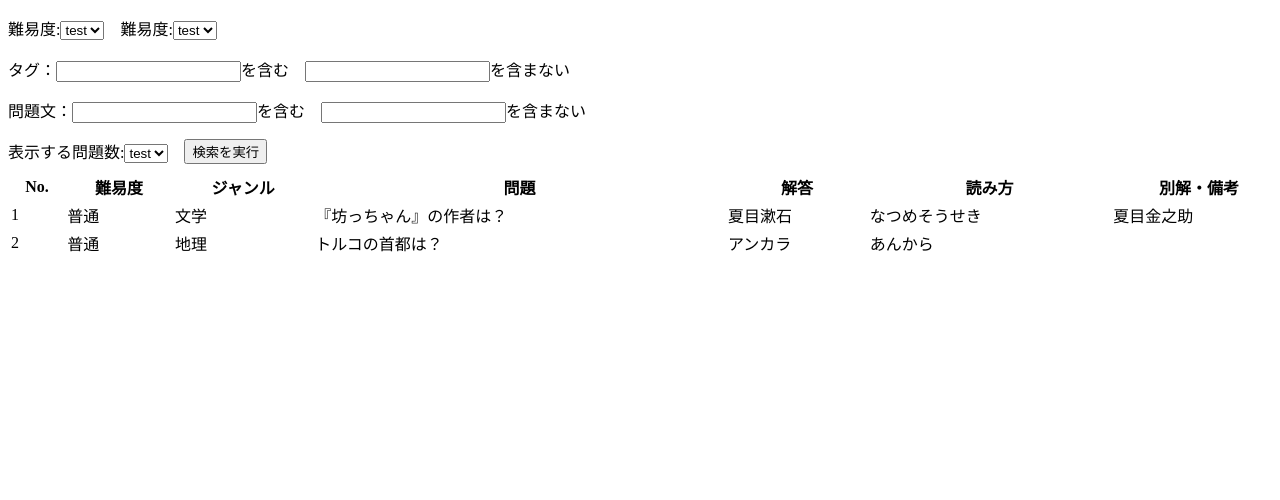
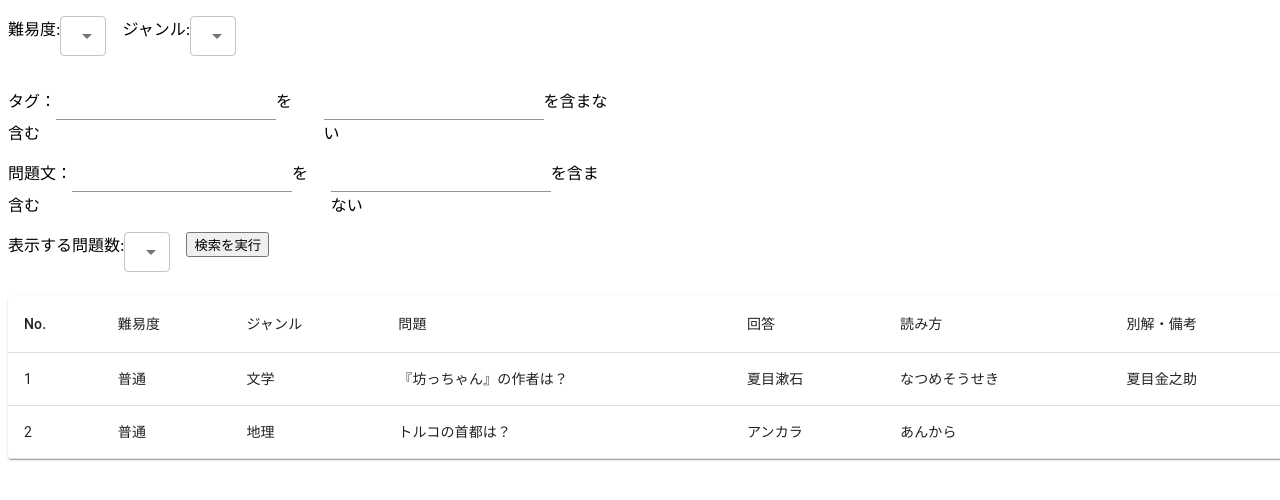
Before and after one commit to ika-gyosen/quiz, a React (Vite) app in the folder packages/searchApp/: page / in a window 1280 px wide. Shown: the top 500 px of the page. Built offline with nearby package versions, Linux system fonts and the light colour scheme.

Commit message:
feat: add MaterialUI

```diff
--- a/packages/searchApp/package.json
+++ b/packages/searchApp/package.json
@@ -12,6 +12,9 @@
   "dependencies": {
     "@apollo/client": "^3.7.2",
     "@emotion/css": "^11.10.5",
+    "@emotion/react": "^11.10.5",
+    "@emotion/styled": "^11.10.5",
+    "@mui/material": "^5.10.17",
     "graphql": "^16.6.0",
     "react": "^18.2.0",
     "react-dom": "^18.2.0",
--- a/packages/searchApp/src/pages/Top/QuizSearchConditions/index.tsx
+++ b/packages/searchApp/src/pages/Top/QuizSearchConditions/index.tsx
@@ -1,8 +1,10 @@
+import Select from '@mui/material/Select';
 import { css } from '@emotion/css';
+import { MenuItem } from '@mui/material';
+import TextField from '@mui/material/TextField';
+import FormControl from '@mui/material/FormControl';
 import { Button } from '~/components/Button';
-import { Select, Option } from '~/components/Select';
-import { TextField } from '~/components/TextField';
-
+import { Option } from '~/components/Select';
 const options: Option<number>[] = [{ value: 1, label: 'test' }];
 export const QuizSearchConditions = () => {
   return (
@@ -10,30 +12,40 @@ export const QuizSearchConditions = () => {
       <div className={searchInputRowStype}>
         <div>
           難易度:
+          <FormControl size="small">
             <Select
-            value={1}
-            options={options}
               onChange={() => {
                 return;
-            }}
-          />
+              }}>
+              {options.map(({ label, value }) => (
+                <MenuItem key={label} value={value}>
+                  {label}
+                </MenuItem>
+              ))}
+            </Select>
+          </FormControl>
         </div>
         <div>
-          難易度:
+          ジャンル:
+          <FormControl size="small">
             <Select
-            value={1}
-            options={options}
               onChange={() => {
                 return;
-            }}
-          />
+              }}>
+              {options.map(({ label, value }) => (
+                <MenuItem key={label} value={value}>
+                  {label}
+                </MenuItem>
+              ))}
+            </Select>
+          </FormControl>
         </div>
       </div>
       <div className={searchInputRowStype}>
         <div>
           タグ：
           <TextField
-            value={''}
+            variant="standard"
             onChange={() => {
               return;
             }}
@@ -42,7 +54,7 @@ export const QuizSearchConditions = () => {
         </div>
         <div>
           <TextField
-            value={''}
+            variant="standard"
             onChange={() => {
               return;
             }}
@@ -54,7 +66,7 @@ export const QuizSearchConditions = () => {
         <div>
           問題文：
           <TextField
-            value={''}
+            variant="standard"
             onChange={() => {
               return;
             }}
@@ -63,7 +75,7 @@ export const QuizSearchConditions = () => {
         </div>
         <div>
           <TextField
-            value={''}
+            variant="standard"
             onChange={() => {
               return;
             }}
@@ -74,13 +86,18 @@ export const QuizSearchConditions = () => {
       <div className={searchInputRowStype}>
         <div>
           表示する問題数:
+          <FormControl size="small">
             <Select
-            value={1}
-            options={options}
               onChange={() => {
                 return;
-            }}
-          />
+              }}>
+              {options.map(({ label, value }) => (
+                <MenuItem key={label} value={value}>
+                  {label}
+                </MenuItem>
+              ))}
+            </Select>
+          </FormControl>
         </div>
         <div>
           <Button
--- a/packages/searchApp/src/pages/Top/QuizSearchResultList/index.tsx
+++ b/packages/searchApp/src/pages/Top/QuizSearchResultList/index.tsx
@@ -1,3 +1,11 @@
+import Table from '@mui/material/Table';
+import TableBody from '@mui/material/TableBody';
+import TableCell from '@mui/material/TableCell';
+import TableContainer from '@mui/material/TableContainer';
+import TableHead from '@mui/material/TableHead';
+import TableRow from '@mui/material/TableRow';
+import Paper from '@mui/material/Paper';
+
 export type QuizSearchResultItem = {
   id: string;
   serial_number: number;
@@ -33,29 +41,47 @@ const dummyQuizData: QuizSearchResultItem[] = [
 ];
 export const QuizSearchResultList = () => {
   return (
-    <table>
-      <tr>
-        <th>No.</th>
-        <th>難易度</th>
-        <th>ジャンル</th>
-        <th>問題</th>
-        <th>解答</th>
-        <th>読み方</th>
-        <th>別解・備考</th>
-      </tr>
-      {dummyQuizData.map((question) => {
-        return (
-          <tr key={question.id}>
-            <td>{question.serial_number}</td>
-            <td>{question.difficulty}</td>
-            <td>{question.category}</td>
-            <td>{question.question}</td>
-            <td>{question.answer}</td>
-            <td>{question.pronunciation}</td>
-            <td>{question.description}</td>
-          </tr>
-        );
-      })}
-    </table>
+    <TableContainer component={Paper}>
+      <Table sx={{ minWidth: 650 }} aria-label="simple table">
+        <TableHead>
+          <TableRow>
+            <TableCell>No.</TableCell>
+            <TableCell>難易度</TableCell>
+            <TableCell>ジャンル</TableCell>
+            <TableCell>問題</TableCell>
+            <TableCell>回答</TableCell>
+            <TableCell>読み方</TableCell>
+            <TableCell>別解・備考</TableCell>
+          </TableRow>
+        </TableHead>
+        <TableBody>
+          {dummyQuizData.map((row) => (
+            <TableRow key={row.id}>
+              <TableCell component="th" scope="row">
+                {row.serial_number}
+              </TableCell>
+              <TableCell component="th" scope="row">
+                {row.difficulty}
+              </TableCell>
+              <TableCell component="th" scope="row">
+                {row.category}
+              </TableCell>
+              <TableCell component="th" scope="row">
+                {row.question}
+              </TableCell>
+              <TableCell component="th" scope="row">
+                {row.answer}
+              </TableCell>
+              <TableCell component="th" scope="row">
+                {row.pronunciation}
+              </TableCell>
+              <TableCell component="th" scope="row">
+                {row.description}
+              </TableCell>
+            </TableRow>
+          ))}
+        </TableBody>
+      </Table>
+    </TableContainer>
   );
 };
```
Also changed, not shown: 1 other file (tests, documents, lock files or other folders). Lines whose indentation alone changed are shown as unchanged.
